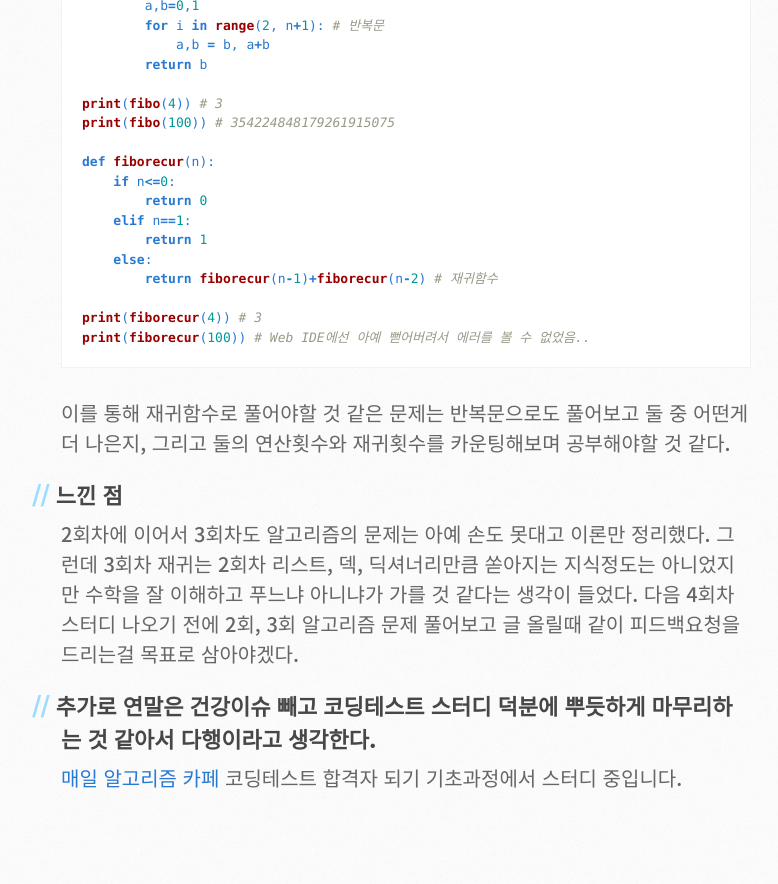
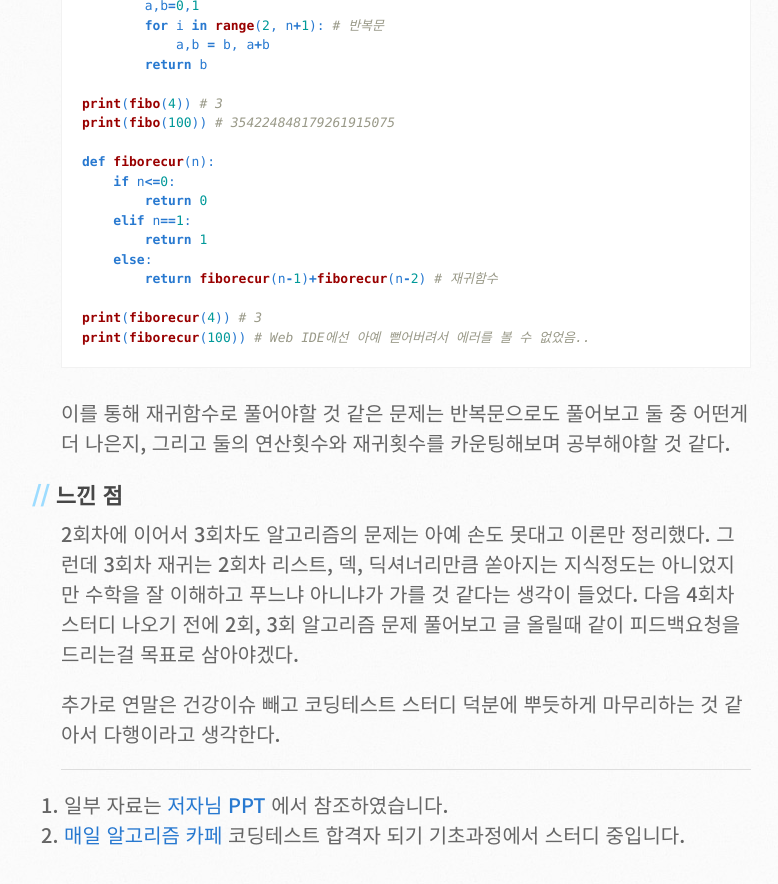
Before and after one commit to arumlee/arumlee.github.io, a Jekyll site: the page built from _posts/2023-12-23-알고리즘-스터디-3회차.md, in a window 1280 px wide and 900 px high, scrolled down 2246 px. Shown: the top 884 px of the window, without its empty margins (109-887 px from the left). Built offline with Jekyll 4.4.1, drawn with Linux system fonts in a browser that asks for light colours; before the commit the page ends 3089 px from its top, so only the background shows below that.

Commit message:
Update 2023-12-23-알고리즘-스터디-3회차.md

```diff
--- a/_posts/2023-12-23-알고리즘-스터디-3회차.md
+++ b/_posts/2023-12-23-알고리즘-스터디-3회차.md
@@ -106,6 +106,9 @@ print(fiborecur(100)) # Web IDE에선 아예 뻗어버려서 에러를 볼 수
 그런데 3회차 재귀는 2회차 리스트, 덱, 딕셔너리만큼 쏟아지는 지식정도는 아니었지만 수학을 잘 이해하고 푸느냐 아니냐가 가를 것 같다는 생각이 들었다.
 다음 4회차 스터디 나오기 전에 2회, 3회 알고리즘 문제 풀어보고 글 올릴때 같이 피드백요청을 드리는걸 목표로 삼아야겠다.
 
-## 추가로 연말은 건강이슈 빼고 코딩테스트 스터디 덕분에 뿌듯하게 마무리하는 것 같아서 다행이라고 생각한다.
+추가로 연말은 건강이슈 빼고 코딩테스트 스터디 덕분에 뿌듯하게 마무리하는 것 같아서 다행이라고 생각한다.
 
-[매일 알고리즘 카페](https://cafe.naver.com/dremdeveloper/948) 코딩테스트 합격자 되기 기초과정에서 스터디 중입니다.
+---
+
+1. 일부 자료는 [저자님 PPT](https://www.slideshare.net/ultrasuperrok/1-4781) 에서 참조하였습니다.
+2. [매일 알고리즘 카페](https://cafe.naver.com/dremdeveloper/948) 코딩테스트 합격자 되기 기초과정에서 스터디 중입니다.
```
